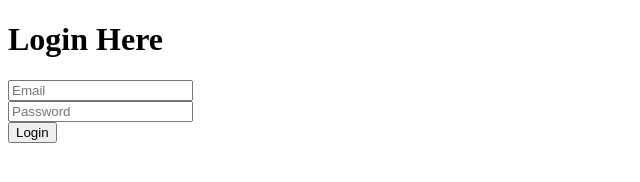
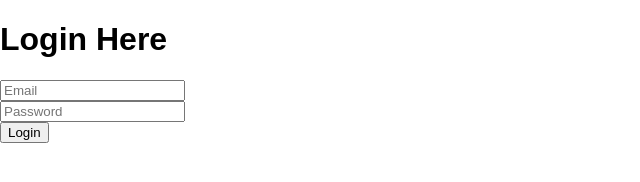
Before and after one commit to adityakahb/ECommApp_7AM_v2, a plain HTML site: page login.html in a window 1280 px wide. Shown: the whole page, without its empty margins (0-640 px from the left). Drawn offline with Linux system fonts and the light colour scheme.

Commit message:
Added and modified more code

```diff
--- /dev/null
+++ b/login.css
@@ -0,0 +1,5 @@
+.login-template {
+    margin: 0;
+    padding: 0;
+    font-family: sans-serif;
+}
--- a/login.html
+++ b/login.html
@@ -1,10 +1,9 @@
 <!DOCTYPE html>
 <html>
     <head>
-
-
+        <link href="./login.css" rel="stylesheet">
     </head>
-    <body>
+    <body class="login-template">
         <h1>Login Here</h1>
         <form>
             <div>
```
Also changed, not shown: README.md, index.css (added).
